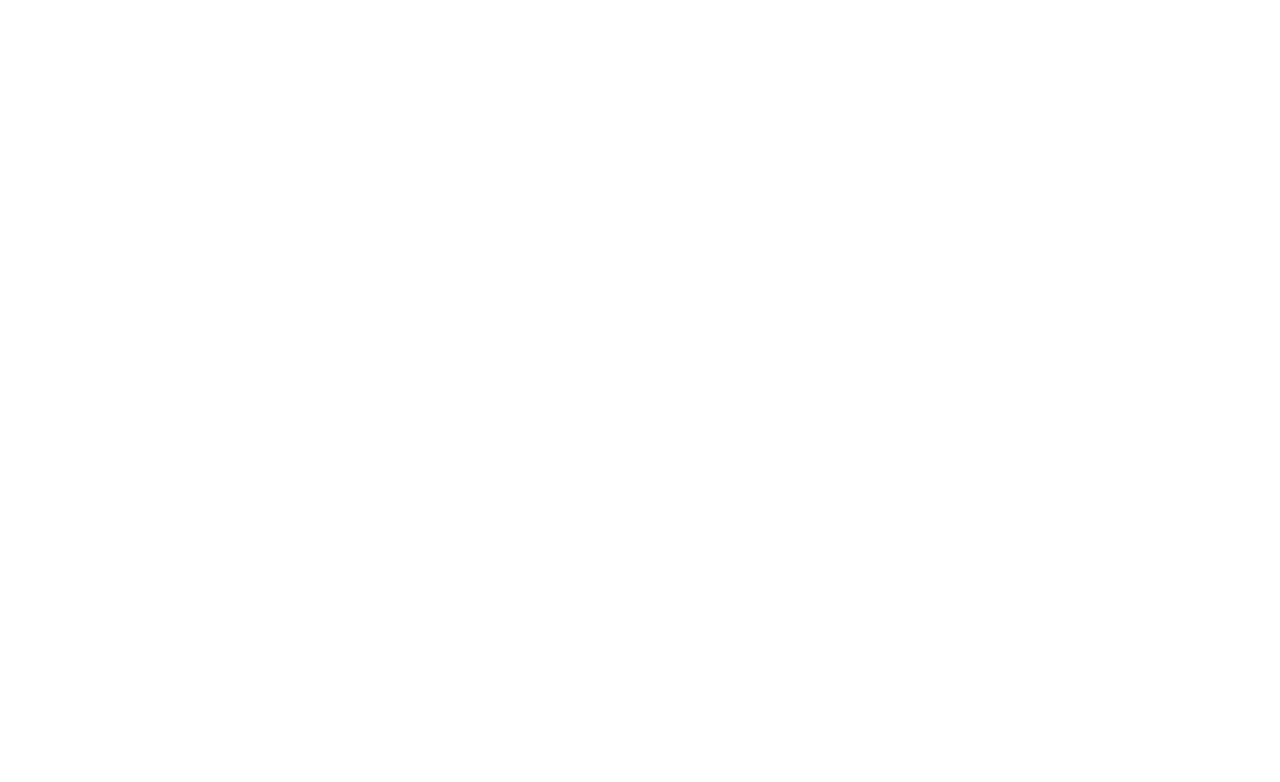
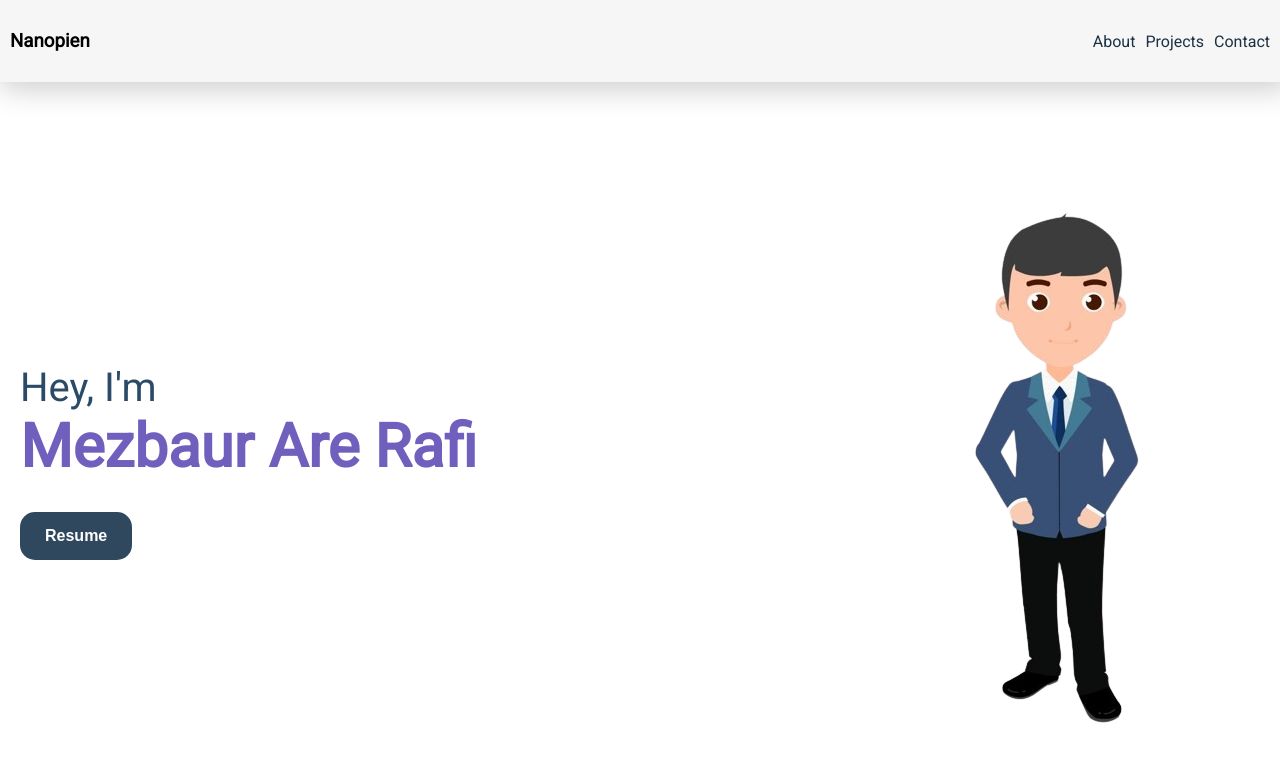
Before and after one commit to mezbaur2004/practice_project_1, a plain HTML site: page index.html in a window 1280 px wide. Drawn offline with Linux system fonts and the light colour scheme.

Commit message:
[done] navbar and banner section

```diff
--- a/index.html
+++ b/index.html
@@ -8,7 +8,38 @@
       rel="stylesheet"
       href="https://cdnjs.cloudflare.com/ajax/libs/font-awesome/6.5.1/css/all.min.css"
     />
+    <link rel="preconnect" href="https://fonts.googleapis.com" />
+    <link rel="preconnect" href="https://fonts.gstatic.com" crossorigin />
+    <link
+      href="https://fonts.googleapis.com/css2?family=Bebas+Neue&family=Inter:wght@100;200&family=Open+Sans:ital,wght@1,300&family=Poppins:wght@200&family=Roboto:wght@300;400&display=swap"
+      rel="stylesheet"
+    />
+    <link rel="stylesheet" href="style.css" />
     <title>My Portfolio</title>
   </head>
-  <body></body>
+  <body>
+    <nav>
+      <div>
+        <h3>Nanopien</h3>
+      </div>
+
+      <div class="nav-links">
+        <ul>
+          <li><a href="#about">About</a></li>
+          <li><a href="#projects">Projects</a></li>
+          <li><a href="#contact">Contact</a></li>
+        </ul>
+      </div>
+    </nav>
+    <section class="banner container">
+      <div>
+        <h2 class="intro">Hey, I'm</h2>
+        <h1 class="name">Mezbaur Are Rafi</h1>
+        <button class="resume">Resume</button>
+      </div>
+      <div>
+        <img src="img1.png" alt="error" />
+      </div>
+    </section>
+  </body>
 </html>
--- a/style.css
+++ b/style.css
@@ -1,9 +1,70 @@
-:root{
-    --app-mezenda:#ff0ff;
+*{
+    margin: 0;
+    padding: 0;
+    box-sizing: border-box;
 }
-.text-mezenda{
-    color: var(--app-mezenda);
+body{
+    font-family: 'Roboto', sans-serif;
 }
-.bg-mezneda{
-    background-color: var(--app-mezenda);
+a{
+    text-decoration: none;
 }
+ul{
+    list-style: none;
+}
+nav{
+    display: flex;
+    justify-content: space-between;
+    align-items: center;
+    padding: 30px 10px;
+    background-color: #f6f6f6;
+    box-shadow: 5px 2px 30px 5px rgba(0,0,0,0.2);
+}
+.nav-links ul{
+    display: flex;
+    align-items: center;
+    column-gap: 10px;
+}
+.nav-links ul li a{
+    color: #1c3144;
+    font-weight: 500;
+}
+.nav-links ul li a:hover{
+    color: aqua;
+}
+.banner{
+    display: grid;
+    grid-template-columns: 9fr 3fr;
+    align-items: center;
+    height: 95vh;
+}
+.container{
+ padding: 20px;
+}
+.intro{
+    font-weight: 400;
+    font-size: 40px;
+    color: #2a4a67;
+}
+.name{
+    font-weight: 700;
+    font-size: 60px;
+    color: rgb(112, 95, 188);
+}
+.resume{
+    padding: 15px 25px;
+    border-radius: 15px;
+    border: none;
+    background-color: #2f485e;
+    color: #FFF;
+    font-weight: 600;
+    font-size: 16px;
+    margin-top: 30px;
+    transition: 300ms ease-in-out;
+}
+.resume:hover{
+    background-color: #a4b6ac;
+    cursor: pointer;
+    transform: scale(1.1);
+    transition: 300ms ease-in-out;
+}
```
Also changed, not shown: img1.png (added).
